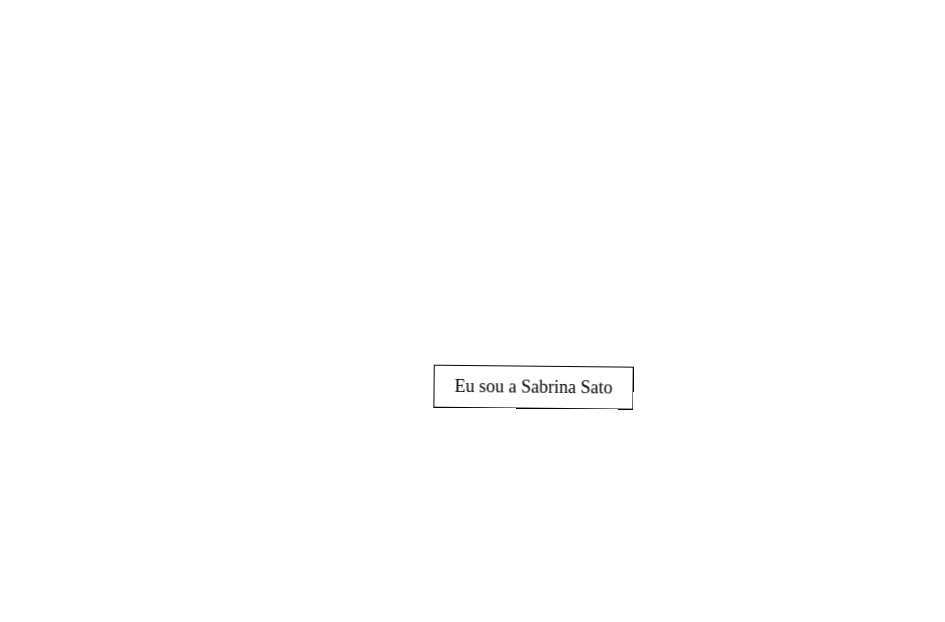
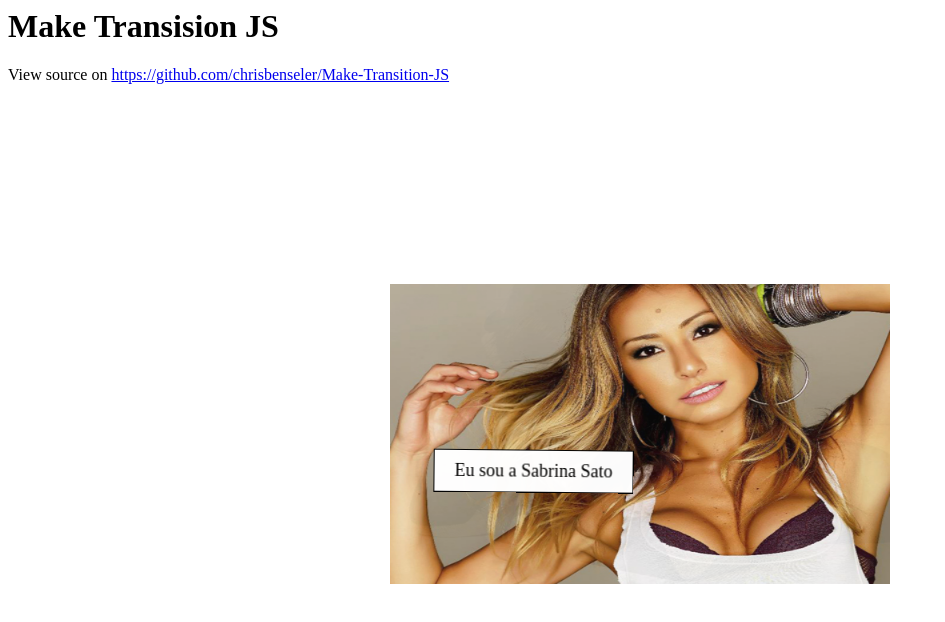
Before and after one commit to chrisbenseler/Make-Transition-JS, a website: page example/index.html in a window 1280 px wide. Shown: the whole page, without its empty margins (0-945 px from the left). Drawn offline with nearby package versions, Linux system fonts and the light colour scheme.

```diff
--- a/example/index.html
+++ b/example/index.html
@@ -37,6 +37,9 @@
 </head>
 <body>
 
+<h1>Make Transision JS</h1>
+<p>View source on <a href="https://github.com/chrisbenseler/Make-Transition-JS">https://github.com/chrisbenseler/Make-Transition-JS</a></p>
+
 <ul id="maketransition-list">
 	<li data-parentimg="samples/sabrina.jpg"><span>Eu sou a Sabrina Sato</span></li>
 	<li data-parentimg="samples/kat.jpg"><span>Eu sou a Kat von D</span></li>
--- a/src/maketransition.js
+++ b/src/maketransition.js
@@ -19,6 +19,7 @@
 	var slides = custom_options.element.getElementsByTagName("li");
 	var size = slides.length;
 	var current = -1;
+	var current_parent_class = null;
 
 	var el = $(custom_options.element);
 	//force overflow to hidden
@@ -52,15 +53,15 @@
 			$(slides[current]).addClass(options.class_name);
 			$(slides[current - 1]).removeClass(options.class_name);
 
-			$(divs[current]).addClass(options.bgparent_class_name);
-			$(divs[current - 1]).removeClass(options.bgparent_class_name);
+			$(divs[current]).addClass("maketransition-sliding-bg");
+			$(divs[current - 1]).removeClass("maketransition-sliding-bg");
 		} else {
 			current = 0;
 			$(slides[current]).addClass(options.class_name);
 			$(slides[size - 1]).removeClass(options.class_name);
 
-			$(divs[current]).addClass(options.bgparent_class_name);
-			$(divs[size - 1]).removeClass(options.bgparent_class_name);
+			$(divs[current]).addClass("maketransition-sliding-bg");
+			$(divs[size - 1]).removeClass("maketransition-sliding-bg");
 		}
 
 		setTimeout(function() {
```
Also changed, not shown: dist/maketransition.js, dist/maketransition.min.js.
